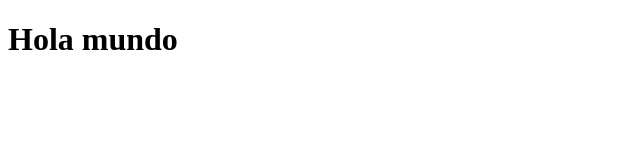
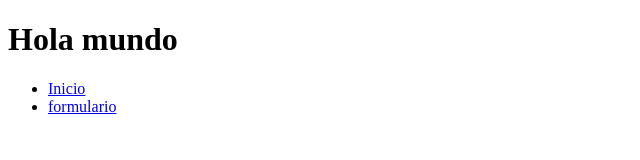
Before and after one commit to AlbertoLopez8744/practica_html, a plain HTML site: page index.html in a window 1280 px wide. Shown: the whole page, without its empty margins (0-640 px from the left). Drawn offline with Linux system fonts and the light colour scheme.

Commit message:
Crea formulario.html y adding navbar on index.html

```diff
--- a/index.html
+++ b/index.html
@@ -7,5 +7,11 @@
 </head>
 <body>
     <h1>Hola mundo</h1>
+    <div>
+        <ul>
+            <li><a href="index.html">Inicio</a></li>
+            <li><a href="formulario.html">formulario</a></li>
+        </ul>
+    </div>
 </body>
 </html>
```
Also changed, not shown: formulario.html (added).
